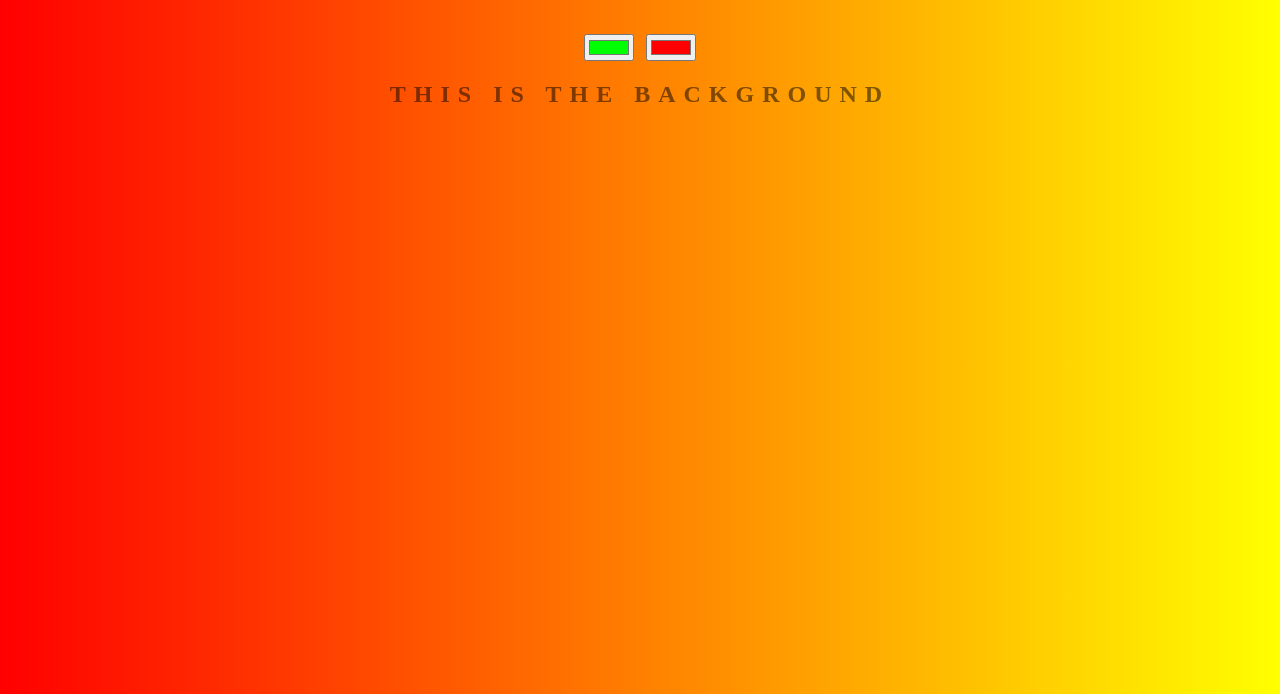
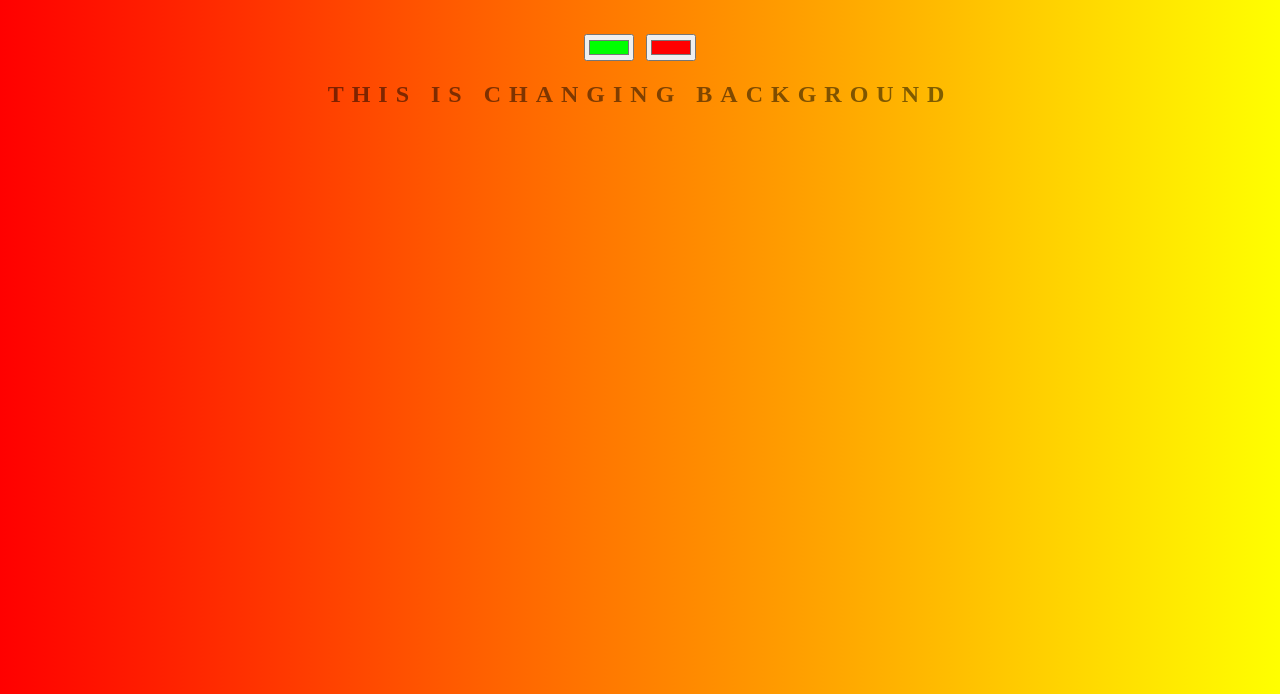
Before and after one commit to czechdev/background-generator, a plain HTML site: page index.html in a window 1280 px wide. Shown: the part 106-800 px from the top of the page. Drawn offline with Linux system fonts and the light colour scheme.

Commit message:
new change

```diff
--- a/index.html
+++ b/index.html
@@ -11,7 +11,7 @@
     <h1>COOL generator</h1>
     <input class="color1" type="color" name="color1" value="#00ff00" />
     <input class="color2" type="color" name="color1" value="#ff0000" />
-    <h2>THIS IS THE BACKGROUND</h2>
+    <h2>THIS IS CHANGING BACKGROUND</h2>
     <h3></h3>
 
     <script type="text/javascript" src="script.js"></script>
```
